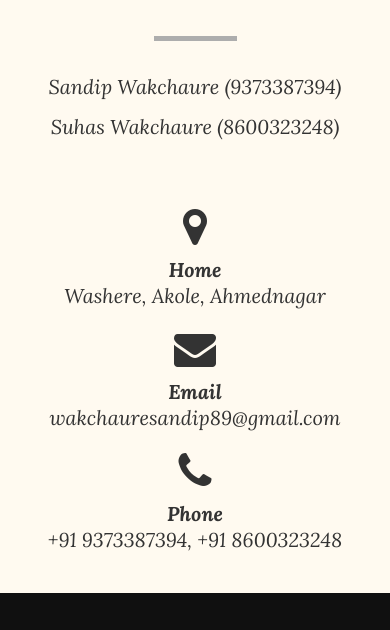
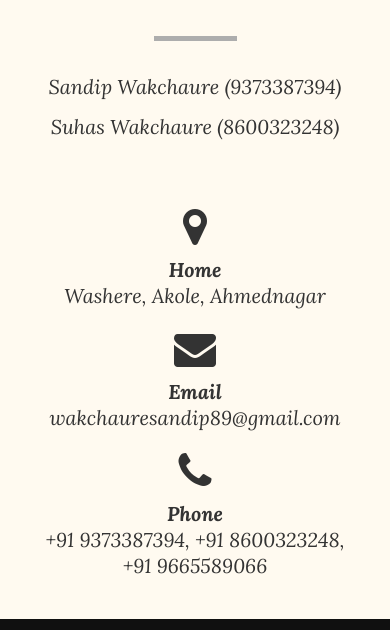
Before and after one commit to sandipwedskiran/sandipwedskiran.github.io, a plain HTML site: page index.html in a window 390 px wide. Shown: the part 3913-4543 px from the top of the page. Drawn offline with Linux system fonts and the light colour scheme; files whose address does not match are found by name.

Commit message:
Added Nana's mobile number

```diff
--- a/index.html
+++ b/index.html
@@ -165,7 +165,7 @@ Kindly consider this as our personal invitation and grace the occasions with you
         <div class="col-md-4 text-center address animated" data-animation="flipInY" data-animation-delay="700">
           <p><i class="fa fa-phone"></i><br>
             <b>Phone</b><br>
-            +91 9373387394, +91 8600323248</p>
+            +91 9373387394, +91 8600323248, +91 9665589066</p>
         </div>
       </div>
     </div>
```
